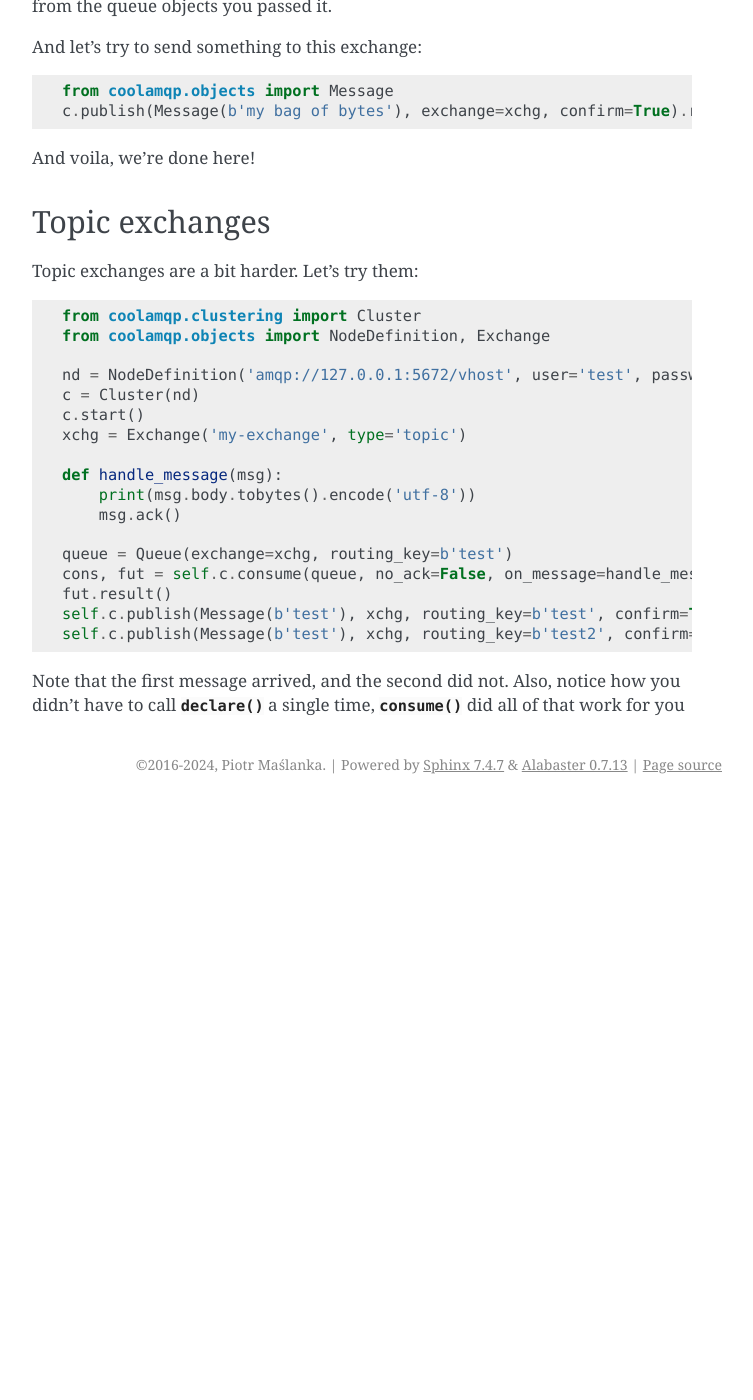
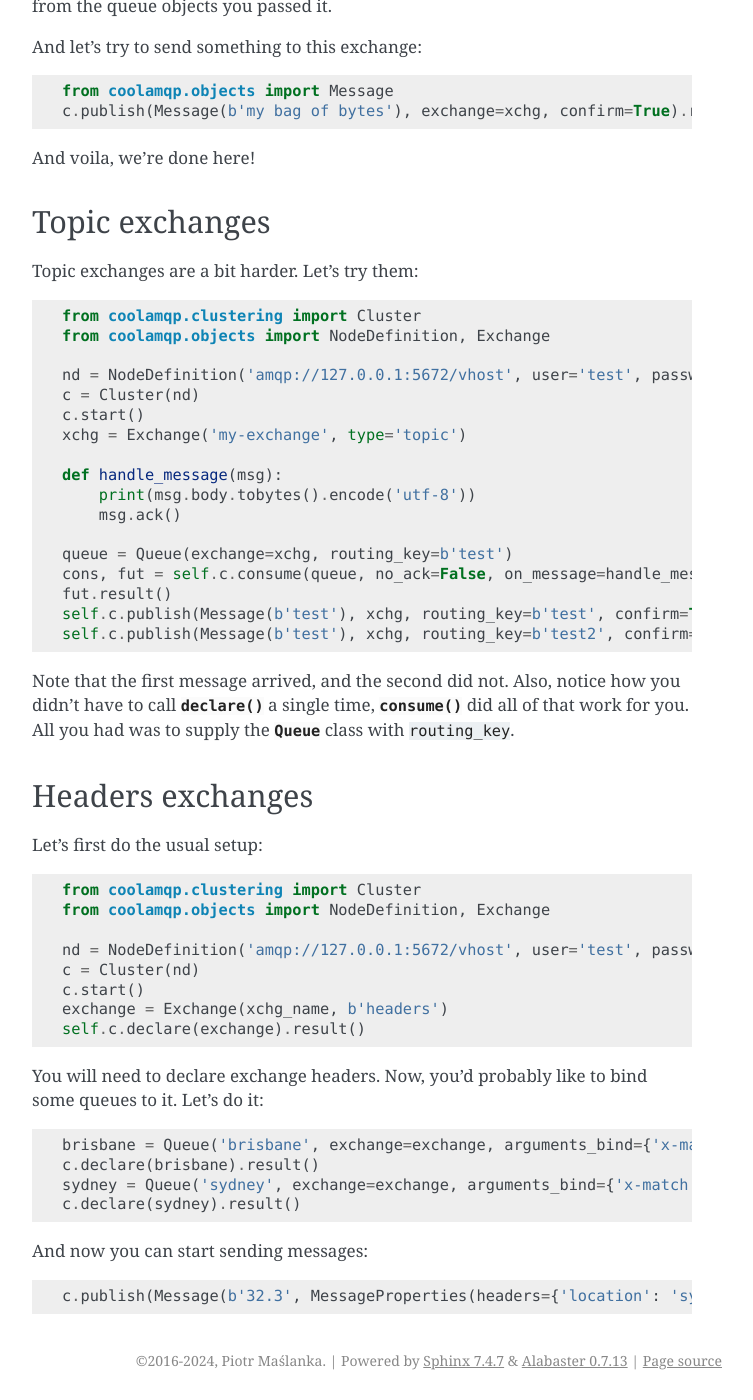
Before and after one commit to smok-serwis/coolamqp, a Sphinx documentation site: the page built from docs/tutorials.rst, in a window 1280 px wide and 1400 px high, scrolled down 1895 px. Shown: the whole window, without its empty margins (388-1141 px from the left). Built offline with Sphinx 7.4.7, drawn with Linux system fonts in a browser that asks for light colours; before the commit the page ends 2699 px from its top, so only the background shows below that.

Commit message:
fixes #14

```diff
--- a/docs/tutorials.rst
+++ b/docs/tutorials.rst
@@ -131,4 +131,36 @@ Topic exchanges are a bit harder. Let's try them:
     self.c.publish(Message(b'test'), xchg, routing_key=b'test2', confirm=True).result()
 
 Note that the first message arrived, and the second did not. Also, notice how you didn't have to call
-:meth:`~coolamqp.clustering.Cluster.declare` a single time, :meth:`~coolamqp.clustering.Cluster.consume` did all of that work for you
+:meth:`~coolamqp.clustering.Cluster.declare` a single time, :meth:`~coolamqp.clustering.Cluster.consume` did all of that work for you.
+All you had was to supply the :class:`~coolamqp.objects.Queue` class with :code:`routing_key`.
+
+Headers exchanges
+-----------------
+
+Let's first do the usual setup:
+
+.. code-block:: python
+
+    from coolamqp.clustering import Cluster
+    from coolamqp.objects import NodeDefinition, Exchange
+
+    nd = NodeDefinition('amqp://127.0.0.1:5672/vhost', user='test', password='test', heartbeat=30)
+    c = Cluster(nd)
+    c.start()
+    exchange = Exchange(xchg_name, b'headers')
+    self.c.declare(exchange).result()
+
+You will need to declare exchange headers. Now, you'd probably like to bind some queues to it. Let's do it:
+
+.. code-block:: python
+
+        brisbane = Queue('brisbane', exchange=exchange, arguments_bind={'x-match': 'all', 'location': 'brisbane'})
+        c.declare(brisbane).result()
+        sydney = Queue('sydney', exchange=exchange, arguments_bind={'x-match': 'all', 'location': 'sydney'})
+        c.declare(sydney).result()
+
+And now you can start sending messages:
+
+.. code-block:: python
+
+        c.publish(Message(b'32.3', MessageProperties(headers={'location': 'sydney'})), exchange=exchange, confirm=True).result()
```
